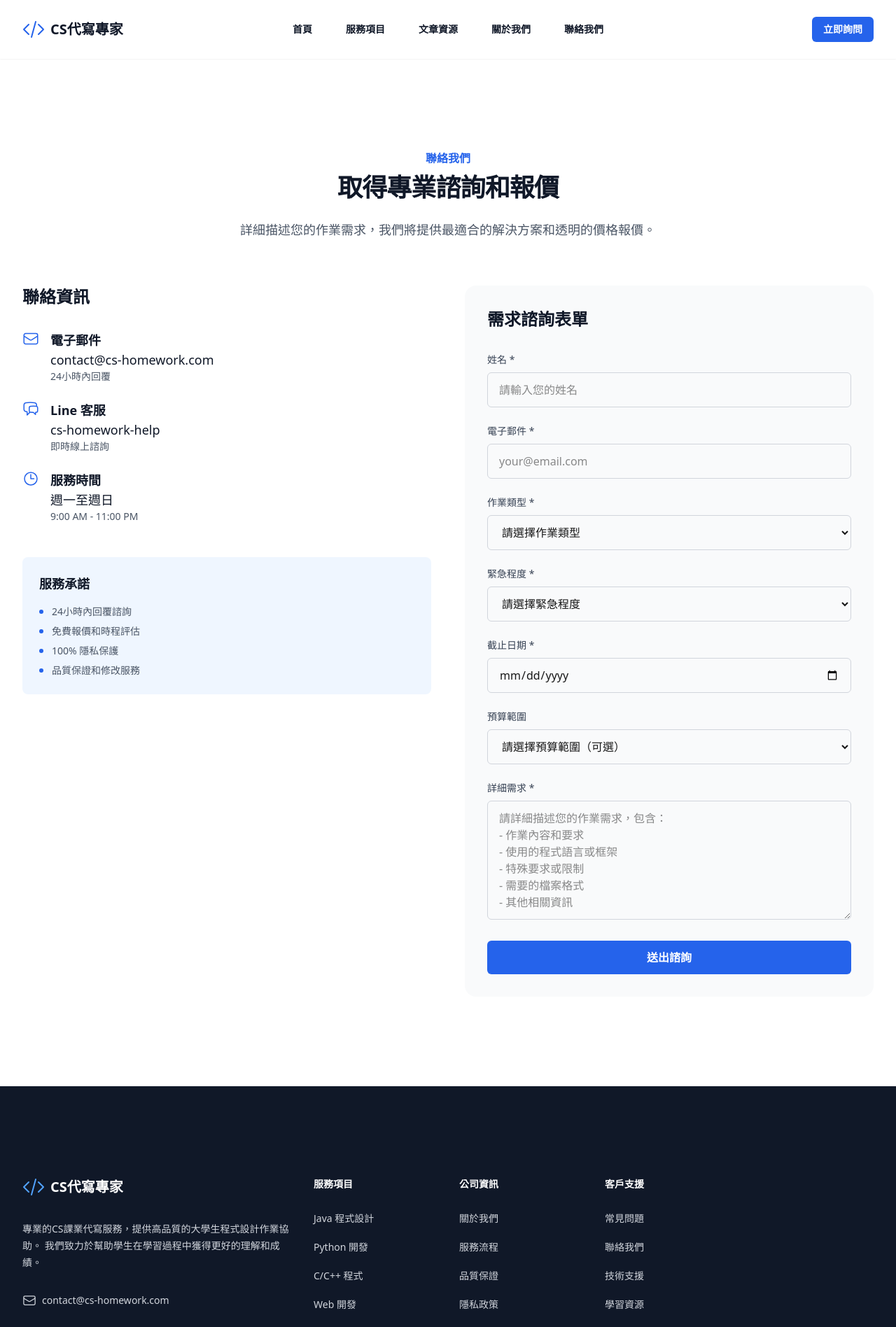
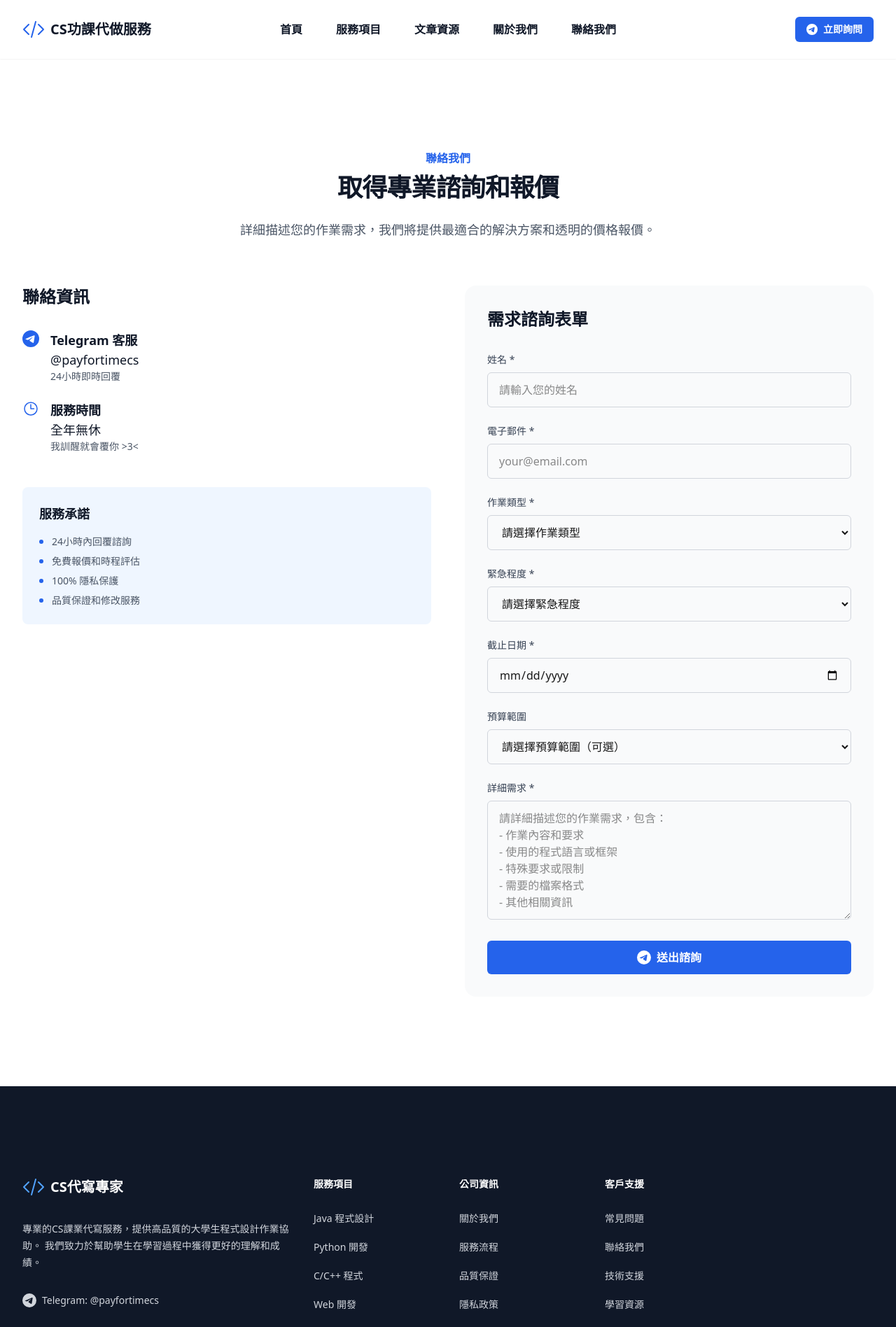
Before and after one commit to Kenzo800/out-sourcing, a Next.js app: page /contact in a window 1280 px wide. Shown: the top 1896 px of the page at 70% size. Built offline with nearby package versions, Linux system fonts and the light colour scheme.

Commit message:
feat: handle text colour and text content update

```diff
--- a/app/about/page.tsx
+++ b/app/about/page.tsx
@@ -46,10 +46,10 @@ const team = [
 ];
 
 const stats = [
-  { label: '完成專案', value: '2000+' },
-  { label: '客戶滿意度', value: '99%' },
-  { label: '準時交付率', value: '98%' },
-  { label: '服務年數', value: '5年' },
+  { label: '完成專案', value: '50+' },
+  { label: '客戶滿意度', value: '100%' },
+  { label: '準時交付率', value: '100%' },
+  { label: '服務年數', value: '2年' },
 ];
 
 const values = [
--- a/app/components/Footer.tsx
+++ b/app/components/Footer.tsx
@@ -1,6 +1,5 @@
 import Link from 'next/link';
 import { CodeBracketIcon } from '@heroicons/react/24/solid';
-import { EnvelopeIcon, PhoneIcon } from '@heroicons/react/24/outline';
 
 const footerNavigation = {
   services: [
@@ -43,15 +42,15 @@ export default function Footer() {
               專業的CS課業代寫服務，提供高品質的大學生程式設計作業協助。
               我們致力於幫助學生在學習過程中獲得更好的理解和成績。
             </p>
-            <div className="flex space-x-6">
-              <div className="flex items-center space-x-2 text-gray-300">
-                <EnvelopeIcon className="h-5 w-5" />
-                <span className="text-sm">contact@cs-homework.com</span>
-              </div>
-            </div>
             <div className="flex items-center space-x-2 text-gray-300">
-              <PhoneIcon className="h-5 w-5" />
-              <span className="text-sm">Line ID: cs-homework-help</span>
+              <svg
+                viewBox="0 0 24 24"
+                fill="currentColor"
+                className="h-5 w-5"
+              >
+                <path d="M11.944 0A12 12 0 0 0 0 12a12 12 0 0 0 12 12 12 12 0 0 0 12-12A12 12 0 0 0 12 0a12 12 0 0 0-.056 0zm4.962 7.224c.1-.002.321.023.465.14a.506.506 0 0 1 .171.325c.016.093.036.306.02.472-.18 1.898-.962 6.502-1.36 8.627-.168.9-.499 1.201-.82 1.23-.696.065-1.225-.46-1.9-.902-1.056-.693-1.653-1.124-2.678-1.8-1.185-.78-.417-1.21.258-1.91.177-.184 3.247-2.977 3.307-3.23.007-.032.014-.15-.056-.212s-.174-.041-.249-.024c-.106.024-1.793 1.14-5.061 3.345-.48.33-.913.49-1.302.48-.428-.008-1.252-.241-1.865-.44-.752-.245-1.349-.374-1.297-.789.027-.216.325-.437.893-.663 3.498-1.524 5.83-2.529 6.998-3.014 3.332-1.386 4.025-1.627 4.476-1.635z"/>
+              </svg>
+              <span className="text-sm">Telegram: @payfortimecs</span>
             </div>
           </div>
           <div className="mt-16 grid grid-cols-2 gap-8 xl:col-span-2 xl:mt-0">
@@ -100,7 +99,7 @@ export default function Footer() {
         <div className="mt-16 border-t border-gray-900/10 pt-8 sm:mt-20 lg:mt-24">
           <div className="flex flex-col md:flex-row md:items-center md:justify-between">
             <p className="text-xs leading-5 text-gray-400">
-              &copy; 2024 CS代寫專家. 版權所有.
+              &copy; 2025 CS功課代做服務. 版權所有.
             </p>
             <p className="mt-4 md:mt-0 text-xs leading-5 text-gray-400">
               本服務僅供學習參考，請遵守學術誠信原則
--- a/app/components/HeroSection.tsx
+++ b/app/components/HeroSection.tsx
@@ -38,7 +38,7 @@ export default function HeroSection() {
       <div className="mx-auto max-w-4xl py-32 sm:py-48 lg:py-56">
         <div className="text-center">
           <h1 className="text-5xl font-bold tracking-tight text-gray-100 sm:text-7xl">
-            IT/CS 功課
+            CS 功課
             <span className="text-blue-600">代做服務</span>
           </h1>
           <p className="mt-6 text-lg leading-8 text-gray-400 max-w-2xl mx-auto">
@@ -48,8 +48,15 @@ export default function HeroSection() {
           <div className="mt-10 flex items-center justify-center gap-x-6">
             <Link
               href="/contact"
-              className="rounded-md bg-blue-600 px-6 py-3 text-lg font-semibold text-white shadow-sm hover:bg-blue-500 focus-visible:outline focus-visible:outline-2 focus-visible:outline-offset-2 focus-visible:outline-blue-600 transition-colors"
+              className="rounded-md bg-blue-600 px-6 py-3 text-lg font-semibold text-white shadow-sm hover:bg-blue-500 focus-visible:outline focus-visible:outline-2 focus-visible:outline-offset-2 focus-visible:outline-blue-600 transition-colors flex items-center gap-2"
             >
+              <svg
+                viewBox="0 0 24 24"
+                fill="currentColor"
+                className="w-5 h-5"
+              >
+                <path d="M11.944 0A12 12 0 0 0 0 12a12 12 0 0 0 12 12 12 12 0 0 0 12-12A12 12 0 0 0 12 0a12 12 0 0 0-.056 0zm4.962 7.224c.1-.002.321.023.465.14a.506.506 0 0 1 .171.325c.016.093.036.306.02.472-.18 1.898-.962 6.502-1.36 8.627-.168.9-.499 1.201-.82 1.23-.696.065-1.225-.46-1.9-.902-1.056-.693-1.653-1.124-2.678-1.8-1.185-.78-.417-1.21.258-1.91.177-.184 3.247-2.977 3.307-3.23.007-.032.014-.15-.056-.212s-.174-.041-.249-.024c-.106.024-1.793 1.14-5.061 3.345-.48.33-.913.49-1.302.48-.428-.008-1.252-.241-1.865-.44-.752-.245-1.349-.374-1.297-.789.027-.216.325-.437.893-.663 3.498-1.524 5.83-2.529 6.998-3.014 3.332-1.386 4.025-1.627 4.476-1.635z"/>
+              </svg>
               立即開始
             </Link>
             <Link href="/services" className="text-lg font-semibold leading-6 text-gray-400 hover:text-blue-600 transition-colors group">
--- a/app/components/Navigation.tsx
+++ b/app/components/Navigation.tsx
@@ -22,7 +22,7 @@ export default function Navigation() {
         <div className="flex lg:flex-1">
           <Link href="/" className="-m-1.5 p-1.5 flex items-center space-x-2">
             <CodeBracketIcon className="h-8 w-8 text-blue-600" />
-            <span className="font-bold text-xl text-gray-900">CS代寫專家</span>
+            <span className="font-bold text-xl text-gray-900">CS功課代做服務</span>
           </Link>
         </div>
         <div className="flex lg:hidden">
@@ -37,13 +37,20 @@ export default function Navigation() {
         </div>
         <div className="hidden lg:flex lg:gap-x-12">
           {navigation.map((item) => (
-            <Link key={item.name} href={item.href} className="text-sm font-semibold leading-6 text-gray-900 hover:text-blue-600 transition-colors">
+            <Link key={item.name} href={item.href} className="text-md font-semibold leading-6 text-gray-900 hover:text-blue-600 transition-colors">
               {item.name}
             </Link>
           ))}
         </div>
         <div className="hidden lg:flex lg:flex-1 lg:justify-end">
-          <Link href="/contact" className="bg-blue-600 text-white px-4 py-2 rounded-md text-sm font-semibold hover:bg-blue-700 transition-colors">
+          <Link href="/contact" className="bg-blue-600 text-white px-4 py-2 rounded-md text-sm font-semibold hover:bg-blue-700 transition-colors flex items-center gap-2">
+            <svg
+              viewBox="0 0 24 24"
+              fill="currentColor"
+              className="w-4 h-4"
+            >
+              <path d="M11.944 0A12 12 0 0 0 0 12a12 12 0 0 0 12 12 12 12 0 0 0 12-12A12 12 0 0 0 12 0a12 12 0 0 0-.056 0zm4.962 7.224c.1-.002.321.023.465.14a.506.506 0 0 1 .171.325c.016.093.036.306.02.472-.18 1.898-.962 6.502-1.36 8.627-.168.9-.499 1.201-.82 1.23-.696.065-1.225-.46-1.9-.902-1.056-.693-1.653-1.124-2.678-1.8-1.185-.78-.417-1.21.258-1.91.177-.184 3.247-2.977 3.307-3.23.007-.032.014-.15-.056-.212s-.174-.041-.249-.024c-.106.024-1.793 1.14-5.061 3.345-.48.33-.913.49-1.302.48-.428-.008-1.252-.241-1.865-.44-.752-.245-1.349-.374-1.297-.789.027-.216.325-.437.893-.663 3.498-1.524 5.83-2.529 6.998-3.014 3.332-1.386 4.025-1.627 4.476-1.635z"/>
+            </svg>
             立即詢問
           </Link>
         </div>
@@ -55,7 +62,7 @@ export default function Navigation() {
           <div className="flex items-center justify-between">
             <Link href="/" className="-m-1.5 p-1.5 flex items-center space-x-2">
               <CodeBracketIcon className="h-8 w-8 text-blue-600" />
-              <span className="font-bold text-xl text-gray-900">CS代寫專家</span>
+              <span className="font-bold text-xl text-gray-900">CS功課代做服務</span>
             </Link>
             <button
               type="button"
@@ -83,9 +90,16 @@ export default function Navigation() {
               <div className="py-6">
                 <Link
                   href="/contact"
-                  className="bg-blue-600 text-white px-4 py-2 rounded-md text-sm font-semibold hover:bg-blue-700 transition-colors block text-center"
+                  className="bg-blue-600 text-white px-4 py-2 rounded-md text-sm font-semibold hover:bg-blue-700 transition-colors flex items-center justify-center gap-2"
                   onClick={() => setMobileMenuOpen(false)}
                 >
+                  <svg
+                    viewBox="0 0 24 24"
+                    fill="currentColor"
+                    className="w-4 h-4"
+                  >
+                    <path d="M11.944 0A12 12 0 0 0 0 12a12 12 0 0 0 12 12 12 12 0 0 0 12-12A12 12 0 0 0 12 0a12 12 0 0 0-.056 0zm4.962 7.224c.1-.002.321.023.465.14a.506.506 0 0 1 .171.325c.016.093.036.306.02.472-.18 1.898-.962 6.502-1.36 8.627-.168.9-.499 1.201-.82 1.23-.696.065-1.225-.46-1.9-.902-1.056-.693-1.653-1.124-2.678-1.8-1.185-.78-.417-1.21.258-1.91.177-.184 3.247-2.977 3.307-3.23.007-.032.014-.15-.056-.212s-.174-.041-.249-.024c-.106.024-1.793 1.14-5.061 3.345-.48.33-.913.49-1.302.48-.428-.008-1.252-.241-1.865-.44-.752-.245-1.349-.374-1.297-.789.027-.216.325-.437.893-.663 3.498-1.524 5.83-2.529 6.998-3.014 3.332-1.386 4.025-1.627 4.476-1.635z"/>
+                  </svg>
                   立即詢問
                 </Link>
               </div>
--- a/app/contact/page.tsx
+++ b/app/contact/page.tsx
@@ -6,9 +6,6 @@ import { useForm } from 'react-hook-form';
 import { zodResolver } from '@hookform/resolvers/zod';
 import { z } from 'zod';
 import {
-  PhoneIcon,
-  EnvelopeIcon,
-  ChatBubbleLeftRightIcon,
   ClockIcon
 } from '@heroicons/react/24/outline';
 import Footer from '../components/Footer';
@@ -42,24 +39,28 @@ const urgencyLevels = [
   { value: 'urgent', label: '非常緊急 (24小時內)', color: 'text-red-600' },
 ];
 
+const TelegramIcon = () => (
+  <svg
+    viewBox="0 0 24 24"
+    fill="currentColor"
+    className="h-6 w-6 text-blue-600"
+  >
+    <path d="M11.944 0A12 12 0 0 0 0 12a12 12 0 0 0 12 12 12 12 0 0 0 12-12A12 12 0 0 0 12 0a12 12 0 0 0-.056 0zm4.962 7.224c.1-.002.321.023.465.14a.506.506 0 0 1 .171.325c.016.093.036.306.02.472-.18 1.898-.962 6.502-1.36 8.627-.168.9-.499 1.201-.82 1.23-.696.065-1.225-.46-1.9-.902-1.056-.693-1.653-1.124-2.678-1.8-1.185-.78-.417-1.21.258-1.91.177-.184 3.247-2.977 3.307-3.23.007-.032.014-.15-.056-.212s-.174-.041-.249-.024c-.106.024-1.793 1.14-5.061 3.345-.48.33-.913.49-1.302.48-.428-.008-1.252-.241-1.865-.44-.752-.245-1.349-.374-1.297-.789.027-.216.325-.437.893-.663 3.498-1.524 5.83-2.529 6.998-3.014 3.332-1.386 4.025-1.627 4.476-1.635z"/>
+  </svg>
+);
+
 const contactInfo = [
   {
-    icon: EnvelopeIcon,
-    title: '電子郵件',
-    content: 'contact@cs-homework.com',
-    description: '24小時內回覆',
-  },
-  {
-    icon: ChatBubbleLeftRightIcon,
-    title: 'Line 客服',
-    content: 'cs-homework-help',
-    description: '即時線上諮詢',
+    icon: TelegramIcon,
+    title: 'Telegram 客服',
+    content: '@payfortimecs',
+    description: '24小時即時回覆',
   },
   {
     icon: ClockIcon,
     title: '服務時間',
-    content: '週一至週日',
-    description: '9:00 AM - 11:00 PM',
+    content: '全年無休',
+    description: '我訓醒就會覆你 >3<',
   },
 ];
 
@@ -110,13 +111,20 @@ export default function ContactPage() {
               </h1>
               <p className="mt-6 text-lg leading-8 text-gray-600">
                 感謝您的諮詢，我們將在24小時內回覆您的需求。
-                如有緊急事項，請直接聯絡我們的Line客服。
+                如有緊急事項，請直接聯絡我們的Telegram客服。
               </p>
               <div className="mt-10 flex items-center justify-center gap-x-6">
                 <button
                   onClick={() => setSubmitSuccess(false)}
-                  className="rounded-md bg-blue-600 px-6 py-3 text-lg font-semibold text-white shadow-sm hover:bg-blue-500 transition-colors"
+                  className="rounded-md bg-blue-600 px-6 py-3 text-lg font-semibold text-white shadow-sm hover:bg-blue-500 transition-colors flex items-center gap-2"
                 >
+                  <svg
+                    viewBox="0 0 24 24"
+                    fill="currentColor"
+                    className="w-5 h-5"
+                  >
+                    <path d="M11.944 0A12 12 0 0 0 0 12a12 12 0 0 0 12 12 12 12 0 0 0 12-12A12 12 0 0 0 12 0a12 12 0 0 0-.056 0zm4.962 7.224c.1-.002.321.023.465.14a.506.506 0 0 1 .171.325c.016.093.036.306.02.472-.18 1.898-.962 6.502-1.36 8.627-.168.9-.499 1.201-.82 1.23-.696.065-1.225-.46-1.9-.902-1.056-.693-1.653-1.124-2.678-1.8-1.185-.78-.417-1.21.258-1.91.177-.184 3.247-2.977 3.307-3.23.007-.032.014-.15-.056-.212s-.174-.041-.249-.024c-.106.024-1.793 1.14-5.061 3.345-.48.33-.913.49-1.302.48-.428-.008-1.252-.241-1.865-.44-.752-.245-1.349-.374-1.297-.789.027-.216.325-.437.893-.663 3.498-1.524 5.83-2.529 6.998-3.014 3.332-1.386 4.025-1.627 4.476-1.635z"/>
+                  </svg>
                   繼續諮詢
                 </button>
                 <a href="/" className="text-lg font-semibold leading-6 text-gray-900 hover:text-blue-600 transition-colors">
@@ -290,11 +298,11 @@ export default function ContactPage() {
                     className="w-full px-4 py-3 border border-gray-300 rounded-md focus:ring-blue-500 focus:border-blue-500"
                   >
                     <option value="">請選擇預算範圍（可選）</option>
-                    <option value="under-1000">$1000 以下</option>
-                    <option value="1000-2000">$1000 - $2000</option>
-                    <option value="2000-3000">$2000 - $3000</option>
-                    <option value="3000-5000">$3000 - $5000</option>
-                    <option value="over-5000">$5000 以上</option>
+                    <option value="under-500">$500 以下</option>
+                    <option value="500-1000">$500 - $1000</option>
+                    <option value="1000-1600">$1000 - $1600</option>
+                    <option value="1600-2000">$1600 - $2000</option>
+                    <option value="over-2000">$2000 以上</option>
                   </select>
                 </div>
 
@@ -318,8 +326,15 @@ export default function ContactPage() {
                 <button
                   type="submit"
                   disabled={isSubmitting}
-                  className="w-full bg-blue-600 text-white px-6 py-3 rounded-md font-semibold hover:bg-blue-700 focus:ring-2 focus:ring-blue-500 focus:ring-offset-2 disabled:opacity-50 disabled:cursor-not-allowed transition-colors"
+                  className="w-full bg-blue-600 text-white px-6 py-3 rounded-md font-semibold hover:bg-blue-700 focus:ring-2 focus:ring-blue-500 focus:ring-offset-2 disabled:opacity-50 disabled:cursor-not-allowed transition-colors flex items-center justify-center gap-2"
                 >
+                  <svg
+                    viewBox="0 0 24 24"
+                    fill="currentColor"
+                    className="w-5 h-5"
+                  >
+                    <path d="M11.944 0A12 12 0 0 0 0 12a12 12 0 0 0 12 12 12 12 0 0 0 12-12A12 12 0 0 0 12 0a12 12 0 0 0-.056 0zm4.962 7.224c.1-.002.321.023.465.14a.506.506 0 0 1 .171.325c.016.093.036.306.02.472-.18 1.898-.962 6.502-1.36 8.627-.168.9-.499 1.201-.82 1.23-.696.065-1.225-.46-1.9-.902-1.056-.693-1.653-1.124-2.678-1.8-1.185-.78-.417-1.21.258-1.91.177-.184 3.247-2.977 3.307-3.23.007-.032.014-.15-.056-.212s-.174-.041-.249-.024c-.106.024-1.793 1.14-5.061 3.345-.48.33-.913.49-1.302.48-.428-.008-1.252-.241-1.865-.44-.752-.245-1.349-.374-1.297-.789.027-.216.325-.437.893-.663 3.498-1.524 5.83-2.529 6.998-3.014 3.332-1.386 4.025-1.627 4.476-1.635z"/>
+                  </svg>
                   {isSubmitting ? '送出中...' : '送出諮詢'}
                 </button>
               </form>
--- a/app/page.tsx
+++ b/app/page.tsx
@@ -2,6 +2,7 @@ import HeroSection from './components/HeroSection';
 import ServicesSection from './components/ServicesSection';
 import Footer from './components/Footer';
 import StructuredData from './components/StructuredData';
+import { AcademicCapIcon } from '@heroicons/react/24/outline';
 
 export default function Home() {
   return (
```
Also changed, not shown: app/components/ServicesSection.tsx (+67 -16 lines), app/services/page.tsx (+27 -20 lines).
